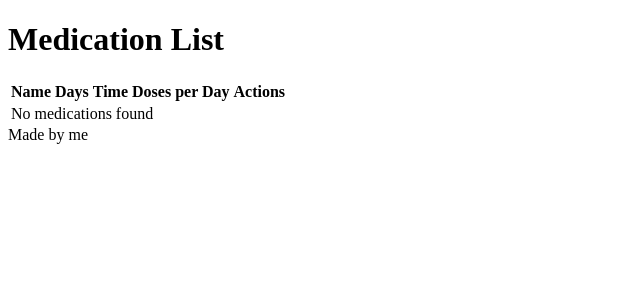
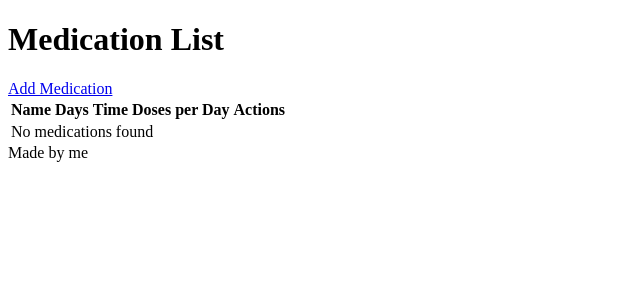
Before and after one commit to Oleksii-Al/medicine-taker, a Django app: page /medication/ in a window 1280 px wide. Shown: the part 120-420 px from the top of the page, without its empty margins (0-640 px from the left). Run offline with Django 4.2, Linux system fonts and the light colour scheme; the visitor is signed in with stand-in values (Sample User, id 1); data that the repository does not hold is empty.

Commit message:
Add medication delete view

```diff
--- a/medication/templates/medication/medication_list.html
+++ b/medication/templates/medication/medication_list.html
@@ -3,6 +3,7 @@
 {% block content %}
 
 <h1>Medication List</h1>
+<a href="{% url 'medication_add' %}">Add Medication</a>
 <table>
     <thead>
         <tr>
@@ -22,7 +23,7 @@
             <td>{{ medication.doses_per_day }}</td>
             <td>
                 <a href="{% url 'medication_edit' medication.id %}">Edit</a> |
-                <a href="#">Delete</a>
+                <a href="{% url 'medication_delete' medication.id %}" onclick="return confirm('Are you sure you want to delete this medication?')">Delete</a>
             </td>
         </tr>
         {% empty %}
--- a/medication/urls.py
+++ b/medication/urls.py
@@ -3,6 +3,7 @@ from . import views
 
 urlpatterns = [
     path('add/', views.medication_add, name="medication_add"),
+    path('delete/<int:medication_id>/', views.medication_delete, name='medication_delete'),
     path('edit/<int:medication_id>/', views.medication_edit, name="medication_edit"),
-    path('medication/', views.medication_list, name="medication"),
+    path('', views.medication_list, name="medication"),
 ]
--- a/medication/views.py
+++ b/medication/views.py
@@ -67,3 +67,19 @@ def medication_edit(request, medication_id):
             "medication_form": medication_form,
         }
     )
+
+@login_required
+def medication_delete(request, medication_id):
+
+    medication = get_object_or_404(MedicationCard, pk=medication_id)
+
+    if medication.user == request.user:
+        medication.delete()
+        messages.success(request, "Medication deleted!")
+        return redirect("medication")
+
+    else:
+        messages.error(
+            request, "You don't have permission to delete this medication."
+        )
+        return redirect("medication")
--- a/medicine_project/urls.py
+++ b/medicine_project/urls.py
@@ -20,5 +20,5 @@ from django.urls import path, include
 urlpatterns = [
     path('accounts/', include('allauth.urls')),
     path('admin/', admin.site.urls),
-    path('', include("medication.urls"), name='medication_urls'),
+    path('medication/', include("medication.urls"), name='medication_urls'),
 ]
```
